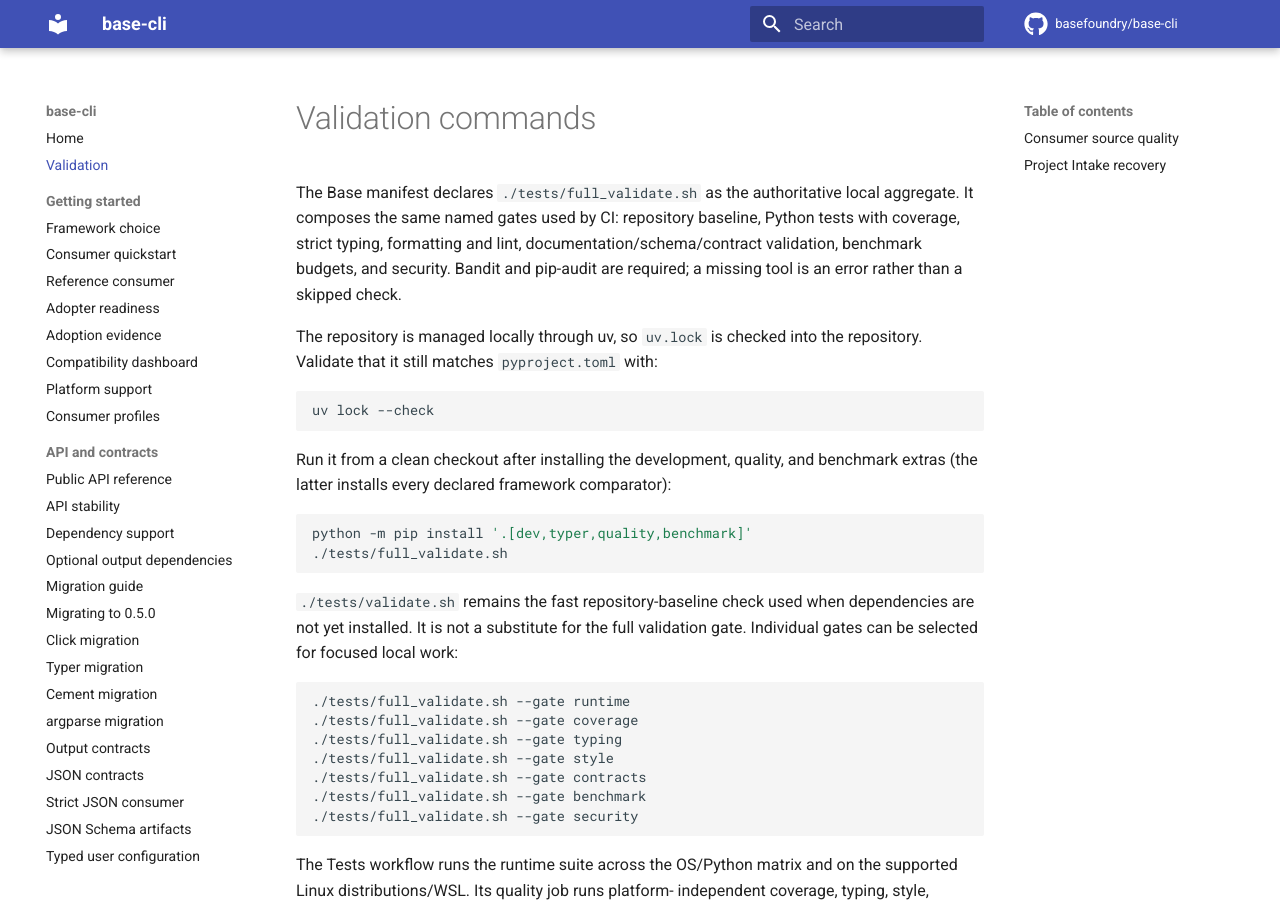
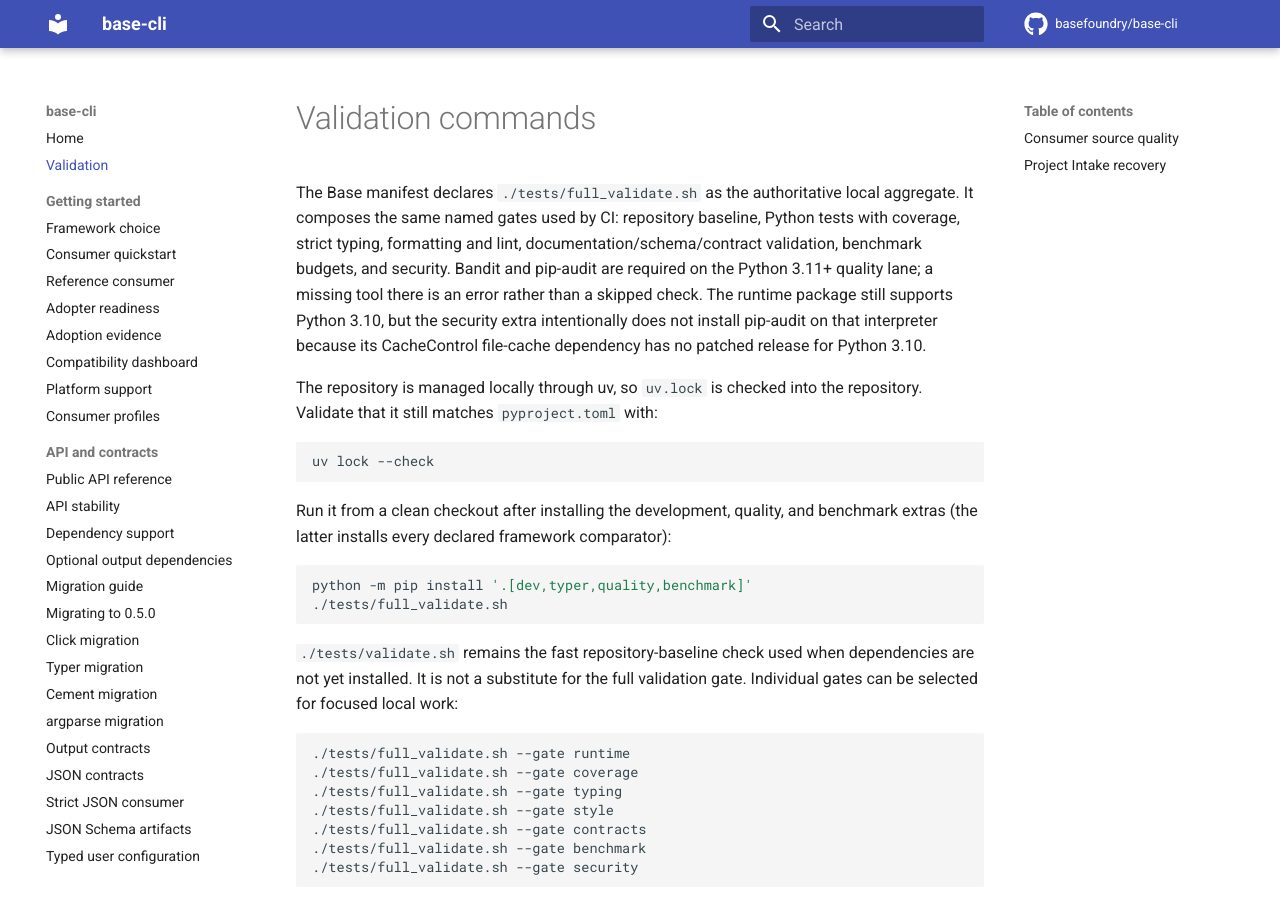
Before and after one commit to basefoundry/base-cli, an MkDocs documentation site: the page built from docs/testing.md, in a window 1280 px wide and 900 px high. Built offline with MkDocs 1.6.1 and Material for MkDocs 9.7.7, drawn with Linux system fonts in a browser that asks for light colours; comment, search, counter and statistics services are not loaded.

Commit message:
security: refresh dependency pins before v1.0 (#482)
## Summary

- update certifi to 2026.10.23 in the lock and release toolchain
- update opentelemetry-api to 1.45.1 in `uv.lock`
- update setuptools to 84.1.0 in the build and release toolchain
- constrain the quality/security extra to Python 3.11+ so its file-cache
dependency resolves to patched filelock 4.2.4 while retaining the Python
3.10 runtime floor
- document the optional quality-tooling boundary

## Validation

- `uv lock --check`
- `uv run --python 3.13 --extra dev --extra typer --extra quality
--extra benchmark ./tests/full_validate.sh --gate all`
- Python 3.10 and 3.13 test suites

Closes #481

```diff
--- a/docs/testing.md
+++ b/docs/testing.md
@@ -4,8 +4,11 @@
 local aggregate. It composes the same named gates used by CI: repository
 baseline, Python tests with coverage, strict typing, formatting and lint,
 documentation/schema/contract validation, benchmark budgets, and security.
-Bandit and pip-audit are required; a missing tool is an error rather than a
-skipped check.
+Bandit and pip-audit are required on the Python 3.11+ quality lane; a missing
+tool there is an error rather than a skipped check. The runtime package still
+supports Python 3.10, but the security extra intentionally does not install
+pip-audit on that interpreter because its CacheControl file-cache dependency
+has no patched release for Python 3.10.
 
 The repository is managed locally through uv, so `uv.lock` is checked into the
 repository. Validate that it still matches `pyproject.toml` with:
```
Also changed, not shown: docs/dependency-support.md (+5 -0 lines), pyproject.toml (+7 -2 lines), 3 other files.
